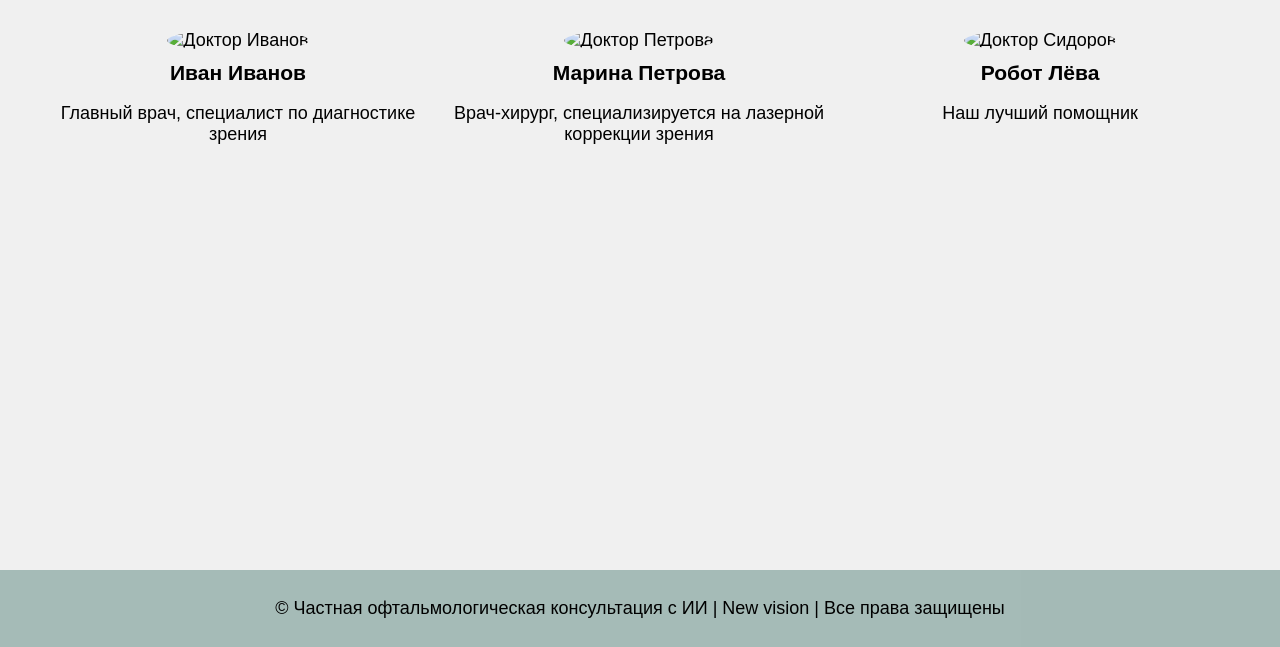
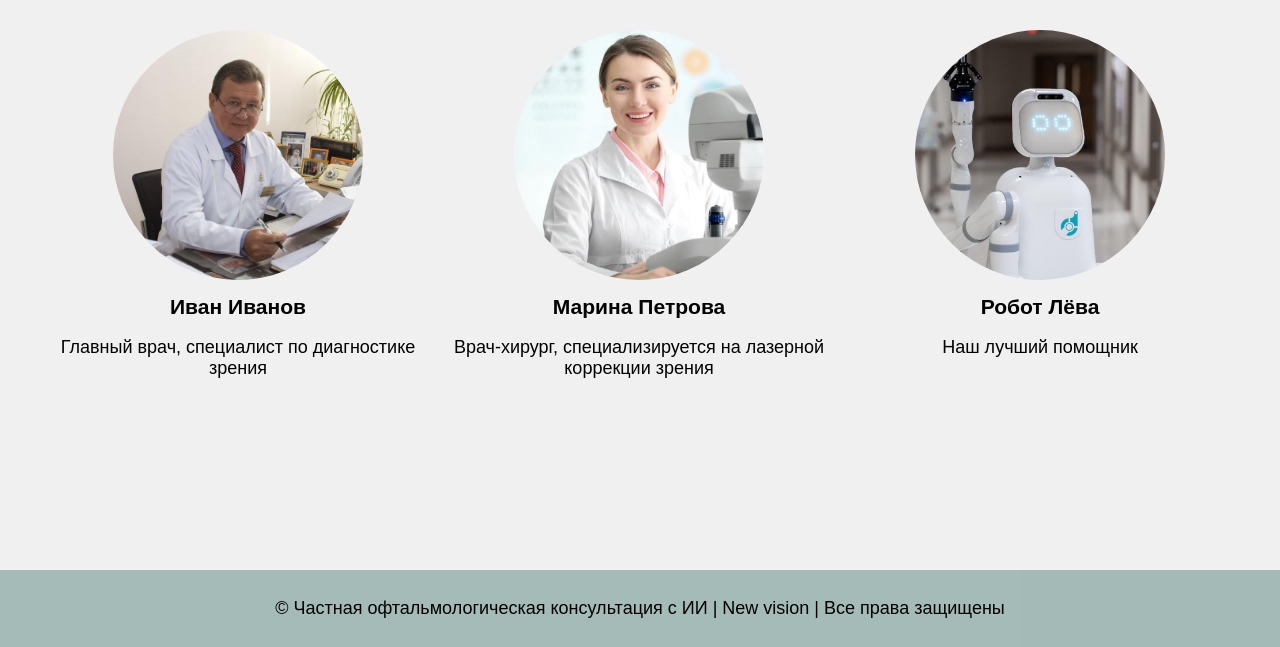
Before and after one commit to akapkaeva21/web6405kapkaevaao, a plain HTML site: page lab2/team.html in a window 1280 px wide. Shown: the part 153-800 px from the top of the page. Drawn offline with Linux system fonts and the light colour scheme.

Commit message:
version 1

```diff
--- a/team.html
+++ b/lab2/team.html
@@ -23,17 +23,17 @@
     <div class="container">
       <h2>Наша команда</h2>
       <div class="member">
-        <img src="image/doc1.jpg" alt="Доктор Иванов">
+        <img src="images/doc1.jpg" alt="Доктор Иванов">
         <h3>Иван Иванов</h3>
         <p>Главный врач, специалист по диагностике зрения</p>
       </div>
       <div class="member">
-        <img src="image/doc2.jpg" alt="Доктор Петрова">
+        <img src="images/doc2.jpg" alt="Доктор Петрова">
         <h3>Марина Петрова</h3>
         <p>Врач-хирург, специализируется на лазерной коррекции зрения</p>
       </div>
       <div class="member">
-        <img src="image/robot.jpg" alt="Доктор Сидоров">
+        <img src="images/robot.jpg" alt="Доктор Сидоров">
         <h3>Робот Лёва</h3>
         <p>Наш лучший помощник</p>
       </div>
```
Also changed, not shown: lab2/index.html (renamed from index.html, +1 -1 lines), lab2/contacts.html (renamed from contacts.html), lab2/images/1.jpg (renamed from images/1.jpg), lab2/images/2.jpg (renamed from images/2.jpg), lab2/images/3.jpg (renamed from images/3.jpg), lab2/images/doc1.jpg (renamed from images/doc1.jpg), lab2/images/doc2.jpg (renamed from images/doc2.jpg), lab2/images/eye.jpg (renamed from images/eye.jpg), lab2/images/robot.jpg (renamed from images/robot.jpg), lab2/services.html (renamed from services.html), lab2/style.css (renamed from style.css), 2 other files.
